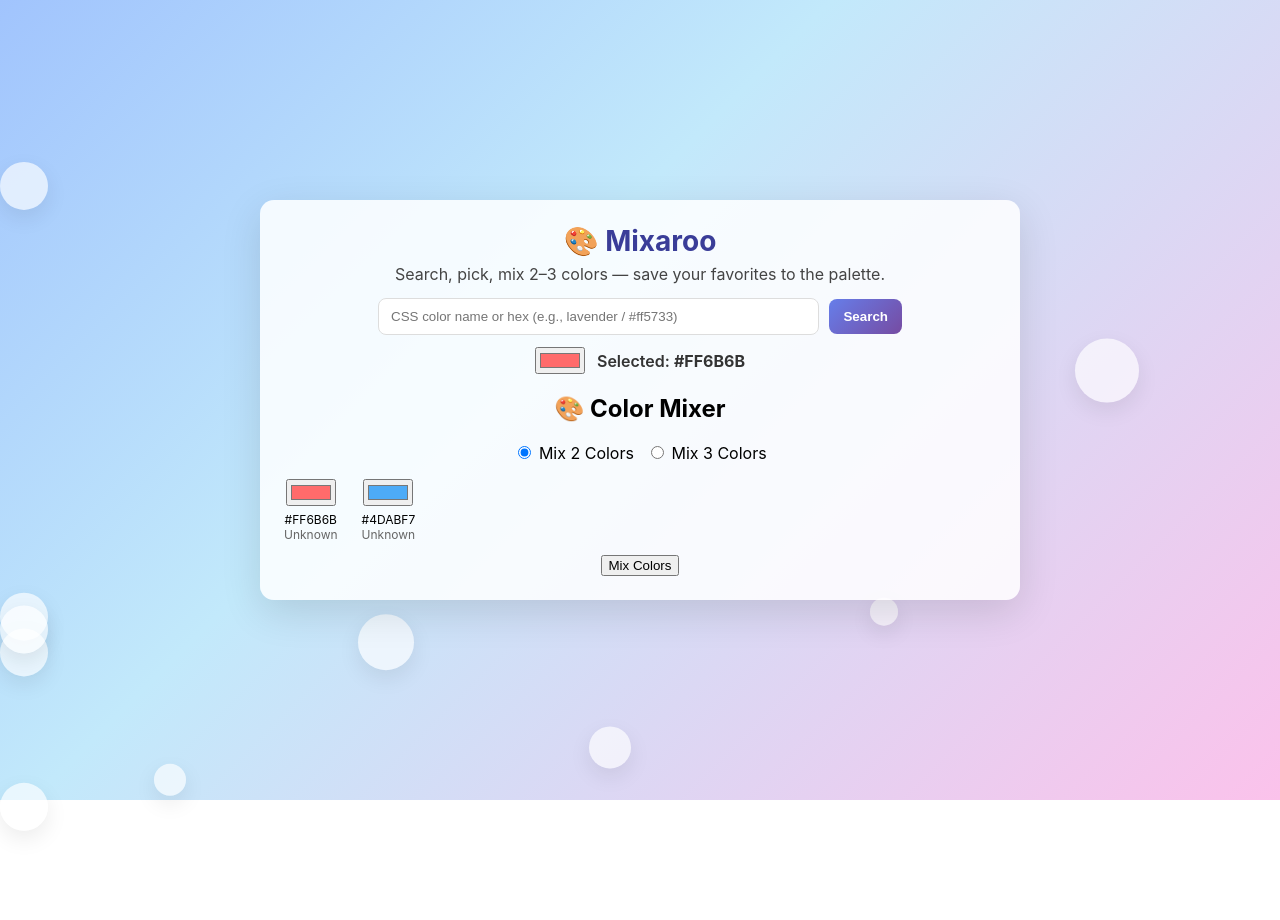
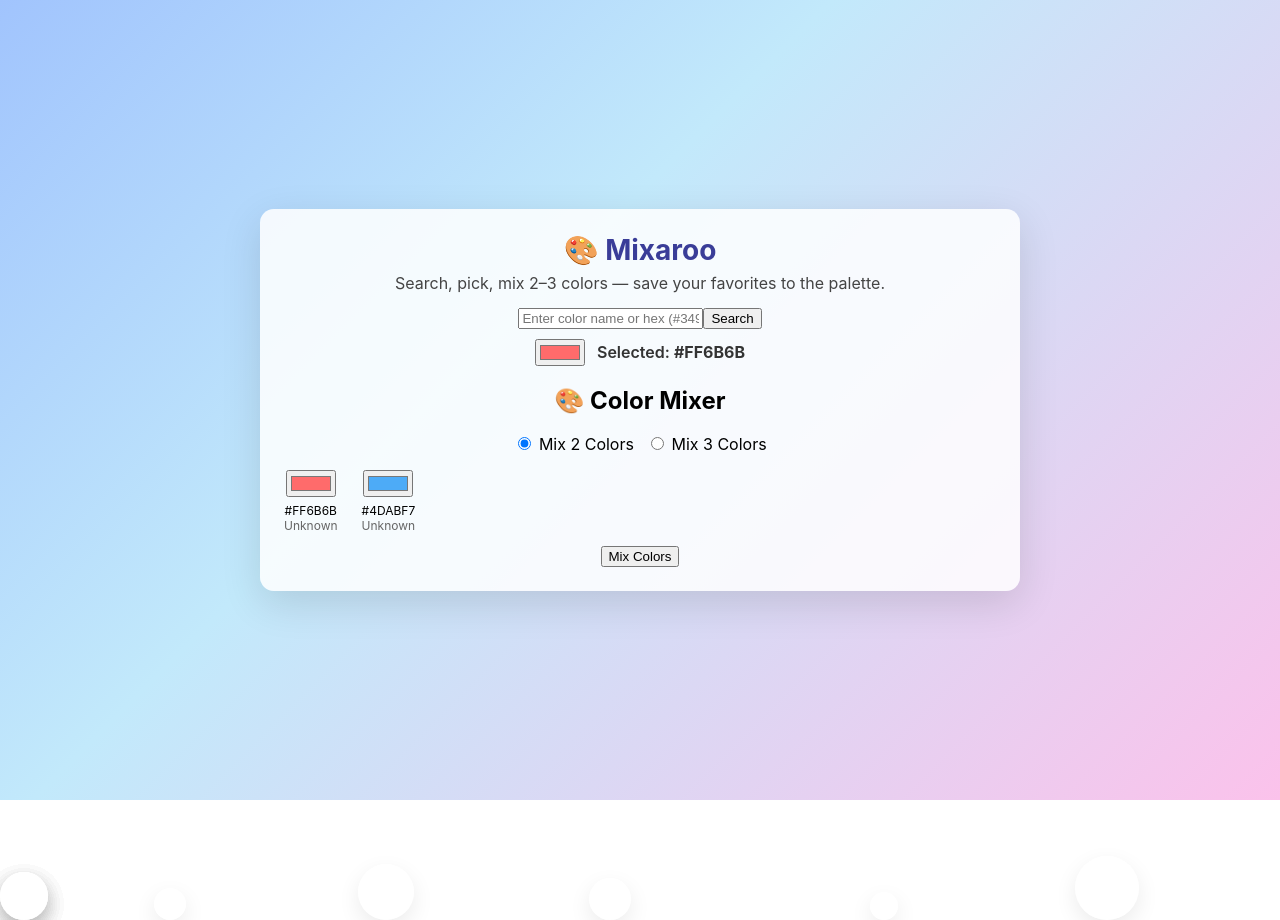
Before and after one commit to basslove28/Colorix, a React (Vite) app in the folder colorix/: page / in a window 1280 px wide. Before the commit the page ends 831 px from the top, so only its background shows below. Built offline with nearby package versions, Linux system fonts and the light colour scheme; no server answers.

Commit message:
added welcome page

```diff
--- a/colorix/src/App.jsx
+++ b/colorix/src/App.jsx
@@ -1,5 +1,6 @@
 import React, { useState, useEffect } from "react";
 import { gsap } from "gsap";
+import WelcomePage from "./WelcomePage.jsx";
 import SearchBar from "./SearchBar.jsx";
 import ColorWheel from "./ColorWheel.jsx";
 import ColorResults from "./ColorResults.jsx";
@@ -8,8 +9,13 @@ import ColorPalette from "./ColorPalette.jsx"; // ✅ new component
 import "./styles.css";
 
 export default function App() {
+  const [showWelcome, setShowWelcome] = useState(true);
   const [colorData, setColorData] = useState(null);
   const [palette, setPalette] = useState([]); // ✅ store saved colors
+
+  const handleWelcomeComplete = () => {
+    setShowWelcome(false);
+  };
 
   useEffect(() => {
     const bubbles = gsap.utils.toArray(".bubble");
@@ -42,6 +48,10 @@ export default function App() {
     });
   }, [colorData]);
 
+  if (showWelcome) {
+    return <WelcomePage onComplete={handleWelcomeComplete} />;
+  }
+
   return (
     <div className="app-wrapper">
       <div className="bubbles" aria-hidden>
@@ -64,7 +74,7 @@ export default function App() {
         />{" "}
         {/* ✅ */}
         {colorData && <ColorResults colorData={colorData} />}
-        <ColorPalette palette={palette} /> {/* ✅ */}
+        <ColorPalette palette={palette} setPalette={setPalette} /> {/* ✅ */}
       </div>
     </div>
   );
--- a/colorix/src/ColorMixer.jsx
+++ b/colorix/src/ColorMixer.jsx
@@ -112,7 +112,17 @@ export default function ColorMixer({ setColorData, palette, setPalette }) {
 
   const addToPalette = () => {
     if (!mixedColor) return;
-    const entry = { hex: mixedColor, name: suggestedName || "Custom Color" };
+    const components = mode === 2 ? [color1, color2] : [color1, color2, color3];
+    const componentNames =
+      mode === 2
+        ? [color1Name, color2Name]
+        : [color1Name, color2Name, color3Name];
+    const entry = {
+      hex: mixedColor,
+      name: suggestedName || "Custom Color",
+      components,
+      componentNames,
+    };
     setPalette([...palette, entry]);
   };
 
--- a/colorix/src/ColorPalette.jsx
+++ b/colorix/src/ColorPalette.jsx
@@ -1,7 +1,7 @@
 import React from "react";
 import { gsap } from "gsap";
 
-export default function ColorPalette({ palette, setColorData }) {
+export default function ColorPalette({ palette, setColorData, setPalette }) {
   if (!palette.length) return null;
 
   // Handle click on a saved color
@@ -19,6 +19,11 @@ export default function ColorPalette({ palette, setColorData }) {
       duration: 1,
       ease: "power2.out",
     });
+  };
+
+  // Handle remove palette item
+  const handleRemove = (index) => {
+    setPalette(palette.filter((_, i) => i !== index));
   };
 
   return (
@@ -81,6 +86,65 @@ export default function ColorPalette({ palette, setColorData }) {
                 {c.name}
               </div>
             )}
+            {/* Component colors */}
+            {c.components && (
+              <div
+                style={{
+                  display: "flex",
+                  gap: 4,
+                  justifyContent: "center",
+                  marginTop: 4,
+                }}
+              >
+                {c.components.map((comp, idx) => (
+                  <div
+                    key={idx}
+                    style={{
+                      width: 20,
+                      height: 20,
+                      borderRadius: "50%",
+                      background: comp,
+                      border: "1px solid #333",
+                    }}
+                  />
+                ))}
+              </div>
+            )}
+            {/* Description of mixed colors */}
+            {c.componentNames && (
+              <div
+                style={{
+                  fontSize: 8,
+                  color: "#666",
+                  textAlign: "center",
+                  marginTop: 2,
+                }}
+              >
+                Mixed from:{" "}
+                {c.componentNames
+                  .map((name, idx) => `${name} (${c.components[idx]})`)
+                  .join(", ")}
+              </div>
+            )}
+            {/* Remove button */}
+            <button
+              onClick={(e) => {
+                e.stopPropagation();
+                handleRemove(i);
+              }}
+              style={{
+                fontSize: 10,
+                marginTop: 4,
+                padding: "2px 6px",
+                background: "#f00",
+                color: "#fff",
+                border: "none",
+                borderRadius: 4,
+                cursor: "pointer",
+              }}
+            >
+              Remove
+            </button>
           </div>
         ))}
       </div>
--- a/colorix/src/SearchBar.jsx
+++ b/colorix/src/SearchBar.jsx
@@ -1,38 +1,39 @@
-import React, { useState } from "react";
+import React, { useState, useRef, useEffect } from "react";
+import { gsap } from "gsap";
 
 /**
- * Helper: convert CSS color name / hex / rgb to 6-char HEX (no #).
- * Returns uppercase HEX string like "FF5733" or null if invalid.
+ * Try to convert CSS color name (or hex) to a 6-char hex (uppercase).
+ * Returns null if invalid.
  */
-function cssColorToHex(input) {
+function cssToHex(input) {
   if (!input) return null;
-  const str = input.trim();
+  const s = input.trim().toLowerCase();
 
-  // direct hex (#fff or #ffffff or fff)
-  if (/^#?([0-9a-f]{3}|[0-9a-f]{6})$/i.test(str)) {
-    const raw = str.replace("#", "");
-    const hex =
-      raw.length === 3
-        ? raw
-            .split("")
-            .map((c) => c + c)
-            .join("")
-        : raw;
-    return hex.toUpperCase();
+  // Hex pattern
+  const hexMatch = s.match(/^#?([0-9a-f]{3}|[0-9a-f]{6})$/i);
+  if (hexMatch) {
+    let raw = hexMatch[1];
+    if (raw.length === 3) {
+      raw = raw
+        .split("")
+        .map((c) => c + c)
+        .join("");
+    }
+    return raw.toUpperCase();
   }
 
-  // use browser to parse named colors / rgb
+  // Try browser parsing
   const el = document.createElement("div");
-  el.style.color = str;
+  el.style.color = s;
   document.body.appendChild(el);
-  const cs = getComputedStyle(el).color; // "rgb(r,g,b)" or "rgba(...)"
+  const cs = getComputedStyle(el).color;
   document.body.removeChild(el);
 
   const m = cs.match(/^rgba?\((\d+),\s*(\d+),\s*(\d+)/i);
   if (!m) return null;
-  const r = Number(m[1]),
-    g = Number(m[2]),
-    b = Number(m[3]);
+  const r = parseInt(m[1], 10);
+  const g = parseInt(m[2], 10);
+  const b = parseInt(m[3], 10);
   const hex = ((1 << 24) + (r << 16) + (g << 8) + b)
     .toString(16)
     .slice(1)
@@ -42,40 +43,108 @@ function cssColorToHex(input) {
 
 export default function SearchBar({ setColorData }) {
   const [query, setQuery] = useState("");
+  const [error, setError] = useState("");
+  const errorRef = useRef(null);
 
-  const search = async () => {
-    if (!query) return;
-    const hex = cssColorToHex(query);
-    if (!hex) {
-      alert(
-        "Couldn't parse that color. Try a CSS color name (e.g., skyblue) or a hex like #ff5733."
+  // Animate error when it changes
+  useEffect(() => {
+    if (error && errorRef.current) {
+      gsap.fromTo(
+        errorRef.current,
+        { opacity: 0, y: -10 },
+        { opacity: 1, y: 0, duration: 0.4, ease: "power2.out" }
       );
+    }
+  }, [error]);
+
+  const handleSearch = async () => {
+    const q = query.trim();
+    if (!q) {
+      setError("Please enter a color name or hex.");
       return;
     }
+
+    setError("");
+
+    // Determine hex from query
+    const maybeHex = cssToHex(q);
+    if (!maybeHex) {
+      setError("Invalid color input. Try a name or hex like '#3498db'.");
+      return;
+    }
+
+    // First try using name-based API (if user typed a non-hex)
+    let data = null;
     try {
-      const res = await fetch(`https://www.thecolorapi.com/id?hex=${hex}`);
-      const data = await res.json();
+      if (!q.startsWith("#") && isNaN(parseInt(q.replace("#", ""), 16))) {
+        // user entered name — try name endpoint
+        const nameRes = await fetch(
+          `https://www.thecolorapi.com/id?name=${encodeURIComponent(q)}`
+        );
+        const nameData = await nameRes.json();
+        if (
+          nameData &&
+          nameData.hex &&
+          nameData.hex.value &&
+          nameData.hex.value.toLowerCase() !== "#000000"
+        ) {
+          data = nameData;
+        }
+      }
+    } catch (err) {
+      console.warn("Name-based lookup failed:", err);
+    }
+
+    // If name lookup failed or gave default, fallback to hex lookup
+    if (!data) {
+      try {
+        const hexRes = await fetch(
+          `https://www.thecolorapi.com/id?hex=${maybeHex}`
+        );
+        const hexData = await hexRes.json();
+        if (hexData && hexData.hex && hexData.hex.value) {
+          data = hexData;
+        }
+      } catch (err) {
+        console.error("Hex lookup failed:", err);
+      }
+    }
+
+    if (data && data.hex && data.hex.value) {
       setColorData(data);
-    } catch (err) {
-      console.error(err);
-      alert("Network error fetching color info.");
+      setError("");
+    } else {
+      setError("❌ Color not found. Try a valid name or hex.");
     }
   };
 
   const onEnter = (e) => {
-    if (e.key === "Enter") search();
+    if (e.key === "Enter") handleSearch();
   };
 
   return (
-    <div className="search-row">
+    <div className="search-bar">
       <input
         type="text"
-        placeholder="CSS color name or hex (e.g., lavender / #ff5733)"
+        placeholder="Enter color name or hex (#3498db or blue)"
         value={query}
         onChange={(e) => setQuery(e.target.value)}
         onKeyDown={onEnter}
       />
-      <button onClick={search}>Search</button>
+      <button onClick={handleSearch}>Search</button>
+      {error && (
+        <div
+          ref={errorRef}
+          style={{
+            marginTop: 6,
+            color: "#e74c3c",
+            fontSize: 14,
+            fontWeight: 500,
+          }}
+        >
+          {error}
+        </div>
+      )}
     </div>
   );
 }
--- /dev/null
+++ b/colorix/src/WelcomePage.jsx
@@ -0,0 +1,64 @@
+import React, { useEffect, useRef } from "react";
+import { gsap } from "gsap";
+
+export default function WelcomePage({ onComplete }) {
+  const containerRef = useRef(null);
+  const textRef = useRef(null);
+  const logoRef = useRef(null);
+
+  useEffect(() => {
+    const text = "Welcome to Mixaroo";
+    const letters = text.split("");
+
+    // Clear existing content
+    textRef.current.innerHTML = "";
+
+    // Create spans for each letter
+    letters.forEach((letter) => {
+      const span = document.createElement("span");
+      span.textContent = letter;
+      span.style.display = "inline-block";
+      span.style.opacity = "0";
+      span.style.transform = "translateY(20px)";
+      textRef.current.appendChild(span);
+    });
+
+    // Animation timeline
+    const tl = gsap.timeline();
+
+    // Logo animation
+    tl.fromTo(
+      logoRef.current,
+      { scale: 0, rotation: -180, opacity: 0 },
+      { scale: 1, rotation: 0, opacity: 1, duration: 1, ease: "back.out(1.7)" }
+    );
+
+    // Text animation - stagger letters
+    tl.fromTo(
+      textRef.current.children,
+      { opacity: 0, y: 20 },
+      {
+        opacity: 1,
+        y: 0,
+        duration: 0.8,
+        stagger: 0.1,
+        ease: "power2.out",
+      },
+      "-=0.5"
+    );
+
+    // Wait a bit then call onComplete
+    tl.to({}, { duration: 2, onComplete: onComplete });
+  }, [onComplete]);
+
+  return (
+    <div ref={containerRef} className="welcome-page">
+      <div className="welcome-content">
+        <div ref={logoRef} className="welcome-logo">
+          🎨
+        </div>
+        <h1 ref={textRef} className="welcome-text"></h1>
+      </div>
+    </div>
+  );
+}
--- a/colorix/src/styles.css
+++ b/colorix/src/styles.css
@@ -154,6 +154,39 @@ body,
   text-align: center;
 }
 
+/* welcome page */
+.welcome-page {
+  min-height: 100vh;
+  display: flex;
+  align-items: center;
+  justify-content: center;
+  background: linear-gradient(135deg, #a1c4fd 0%, #c2e9fb 40%, #fbc2eb 100%);
+  padding: 24px;
+}
+
+.welcome-content {
+  text-align: center;
+  z-index: 2;
+}
+
+.welcome-logo {
+  font-size: 120px;
+  margin-bottom: 20px;
+  display: inline-block;
+}
+
+.welcome-text {
+  font-size: 48px;
+  color: #3a3d98;
+  font-weight: bold;
+  margin: 0;
+  letter-spacing: 2px;
+}
+
+.welcome-text span {
+  display: inline-block;
+}
+
 /* small screens */
 @media (max-width: 600px) {
   .search-row input[type="text"] {
@@ -162,4 +195,10 @@ body,
   .app-container {
     padding: 16px;
   }
+  .welcome-logo {
+    font-size: 80px;
+  }
+  .welcome-text {
+    font-size: 32px;
+  }
 }
```
Also changed, not shown: 1 other file (tests, documents, lock files or other folders).
